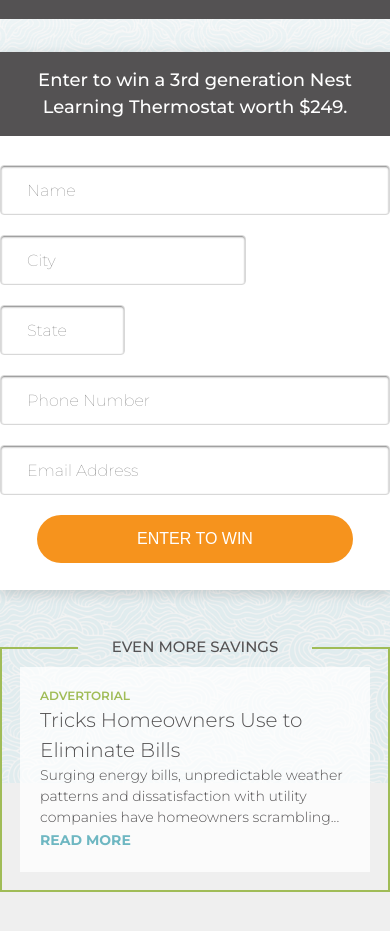
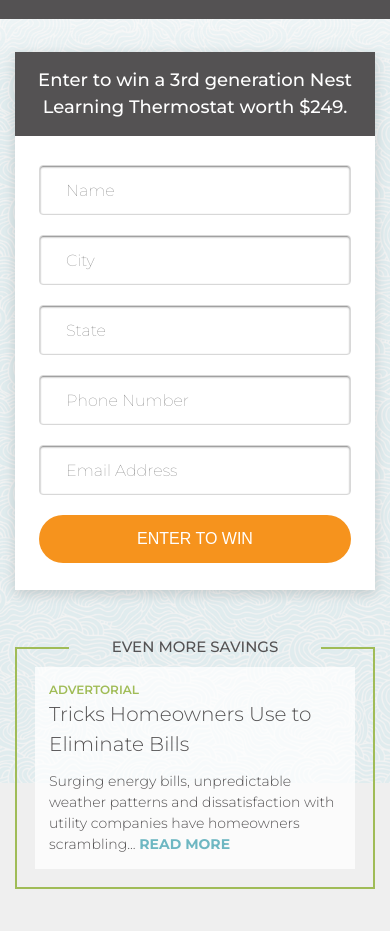
Before and after one commit to momomostro/senior-frontend-assessment, a plain HTML site: page index.html in a window 390 px wide. Shown: the part 61-992 px from the top of the page. Before the commit the page ends 953 px from the top, so only its background shows below. Drawn offline with Linux system fonts and the light colour scheme; a script that the page names is missing.

Commit message:
Fixed mobile breakpoint styles and added phonr mask

```diff
--- /dev/null
+++ b/assets/script.js
@@ -0,0 +1,12 @@
+const phoneInput = document.getElementById('phone');
+phoneInput.addEventListener('input', (e) => {
+  let cleaned = e.target.value.replace(/\D/g, '').substring(0, 10);
+  let formatted = '';
+
+  if (cleaned.length > 0) formatted += '(';
+  if (cleaned.length >= 1) formatted += cleaned.substring(0, 3);
+  if (cleaned.length >= 4) formatted += ') ' + cleaned.substring(3, 6);
+  if (cleaned.length >= 7) formatted += '-' + cleaned.substring(6, 10);
+
+  e.target.value = formatted;
+});
--- a/assets/style.css
+++ b/assets/style.css
@@ -42,15 +42,18 @@
   }
 
   .container {
+    width: 100%;
     max-width: 1024px;
     margin: 0 auto;
+    padding-top:33px;
+    padding-bottom: 91px;
   }
 
   .form-card {
     max-width: 670px;
     background: white;
     box-shadow: 0 4px 12px rgba(0, 0, 0, 0.15);
-    margin: 33px auto;
+    margin: 0 auto 33px;
   }
 
   .form-title-container {
@@ -119,7 +122,6 @@
     border: none;
     padding: 15px 100px;
     margin: 0 auto;
-    /* height: 48px; */
     font-size: 1rem;
     border-radius: 100px;
     cursor: pointer;
@@ -129,7 +131,6 @@
   .advertorial {
     text-align: center;
     position: relative;
-    margin-top: 60px;
     max-width: 404px;
     margin: 0 auto;
   }
@@ -140,8 +141,6 @@
     font-size: .9375rem;
     color: #545253;
     position: relative;
-    /* top: -14px;
-    left: 40%; */
     z-index: 2;
     background: transparent;
     padding: 0 24px;
@@ -198,6 +197,7 @@
     font-weight: 300;
     font-size: 1.25rem;
     color: #545253;
+    margin-bottom: 12px;
   }
 
   .ad-transparent-box p {
@@ -207,23 +207,67 @@
     color: #545253;
   }
 
-  .ad-box a {
-    font-family: "Montserrat", sans-serif;
-    font-weight: 500;
-    font-size: .875rem;
+  .ad-box p a {
+    display: inline;
+    font-weight: bold;
     text-transform: uppercase;
     color: #6EB7C2;
     text-decoration: none;
-    font-weight: bold;
   }
 
   @media (max-width: 767px) {
+
+    .container {
+      max-width: 100%;
+      padding: 33px 15px 92px 15px;
+    }
+
+    #giveaway-form {
+      display: flex;
+      flex-direction: column;
+      row-gap: 20px;
+      max-width: 561px;
+      margin: 0 auto;
+      padding: 29px 24px 27px 24px;
+    }
+
+    button[type="submit"] {
+      width: 100%;
+      padding: 15px 0;
+      margin: 0 auto;
+    }
+
     .form-row {
       flex-direction: column;
       row-gap: 20px;
     }
 
+    #city {
+      width: auto
+    }
+    #state {
+      width: auto
+    }
+
+    .ad-box::before {
+      clip-path: polygon(
+        0% 0%,
+        15% 0%,
+        15% 20px,
+        85% 20px,
+        85% 0%,
+        100% 0%,
+        100% 100%,
+        0% 100%
+      );
+    }
+
     .ad-box {
       width: 100%;
     }
+
+    .ad-transparent-box {
+      padding: 14px;
+    }
+
   }
--- a/index.html
+++ b/index.html
@@ -10,8 +10,6 @@
   <link rel="stylesheet" href="./assets/style.css"/>
 </head>
 <body>
-  <div class="background"></div> <!-- Tomar la imagen de sketch-->
-
   <header class="header">
     <img src="./assets/images/modernize-logo.svg" alt="Modernize logo" class="logo" />
   </header>
@@ -39,8 +37,8 @@
         <div class="ad-transparent-box">
           <p class="ad-label">ADVERTORIAL</p>
           <h4>Tricks Homeowners Use to Eliminate Bills</h4>
-          <p>Surging energy bills, unpredictable weather patterns and dissatisfaction with utility companies have homeowners scrambling...</p>
-          <a href="https://www.google.com" target="_blank" rel="noopener noreferrer">Read more</a>
+          <p>Surging energy bills, unpredictable weather patterns and dissatisfaction with utility companies have homeowners scrambling... <a href="#">READ&nbspMORE</a>
+          </p>
         </div>
       </div>
     </section>
```
